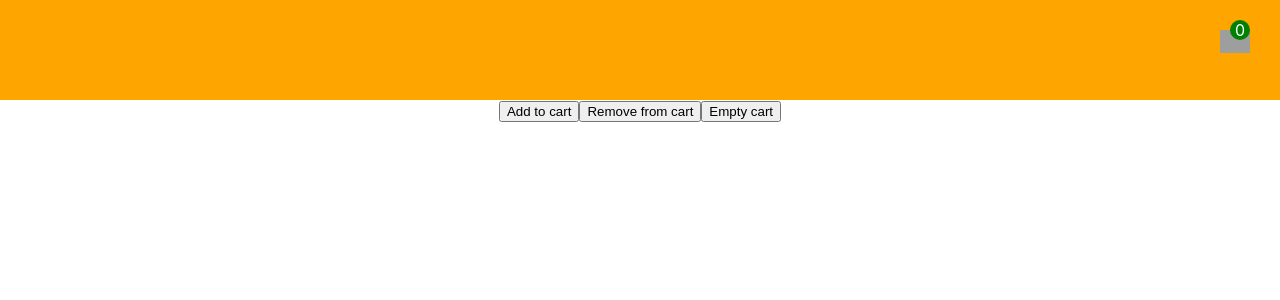
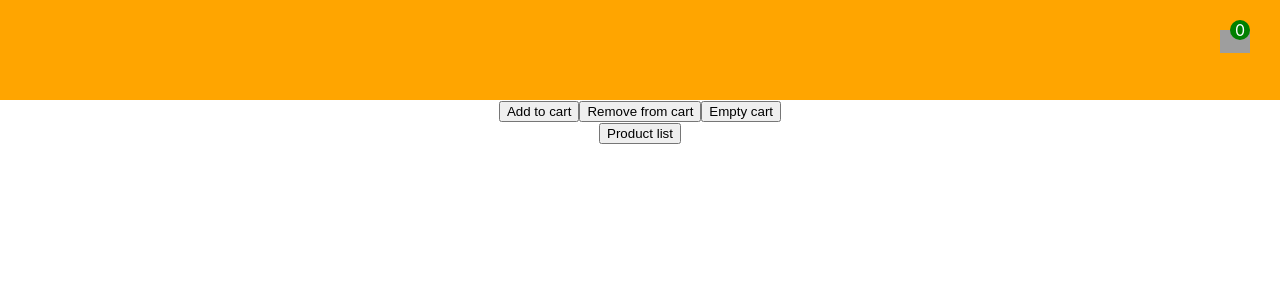
Before and after one commit to pramuditha1/react-redux-saga-shopping-cart, a React (Create React App) app: page / in a window 1280 px wide. Shown: the top 300 px of the page. Built offline with nearby package versions, Linux system fonts and the light colour scheme; grey boxes are pictures that could not be loaded.

Commit message:
Configure PRODUCT_LIST action, reducer, adding reducer to combined reducer, adding action in component to dispatching

```diff
--- a/src/components/Main.js
+++ b/src/components/Main.js
@@ -1,5 +1,6 @@
 import { useDispatch } from 'react-redux'
 import { addToCart, removeFromCart, emptyCart } from '../redux/action'
+import { getProductList } from '../redux/productActions'
 
 function Main() {
   const dispatch = useDispatch();
@@ -14,6 +15,8 @@ function Main() {
       <button onClick={() => dispatch(addToCart(product))}>Add to cart</button>
       <button onClick={() => dispatch(removeFromCart(product))}>Remove from cart</button>
       <button onClick={() => dispatch(emptyCart())}>Empty cart</button>
+      <br/>
+      <button onClick={() => {dispatch(getProductList())}}>Product list</button>
     </div>
   );
 }
--- a/src/redux/constants.js
+++ b/src/redux/constants.js
@@ -1,3 +1,4 @@
 export const ADD_TO_CART = 'ADD_TO_CART'
 export const REMOVE_FROM_CART = 'REMOVE_FROM_CART'
 export const EMPTY_CART = 'EMPTY_CART'
+export const PRODUCT_LIST = 'PRODUCT_LIST'
--- /dev/null
+++ b/src/redux/productActions.js
@@ -0,0 +1,10 @@
+import { PRODUCT_LIST } from './constants'
+
+export const getProductList = () => {
+    let data = "hello this is product list"
+    console.log('PRODUCT_LIST action called', data);
+    return {
+        type: PRODUCT_LIST,
+        data
+    }
+}
--- /dev/null
+++ b/src/redux/productReducer.js
@@ -0,0 +1,14 @@
+import { PRODUCT_LIST } from './constants'
+
+export const productList = (data = [], action) => {
+    console.warn('reducer is called action : ' , action);
+    // implement reducer logic using a switch statement
+    switch(action.type) {
+        case PRODUCT_LIST:
+            console.log('reducer called PRODUCT_LIST')
+            return [action.data]
+        default:
+            console.log('reducer called no action')
+            return []
+    }
+}
--- a/src/redux/reducer.js
+++ b/src/redux/reducer.js
@@ -16,6 +16,6 @@ export const cartData = (data = [], action) => {
             data = []
             return [...data]
         default:
-            return []
+            return data
     }
 }
--- a/src/redux/rootReducer.js
+++ b/src/redux/rootReducer.js
@@ -1,6 +1,8 @@
 import { combineReducers } from "redux";
 import { cartData } from './reducer'
+import { productList} from './productReducer'
 
 export default combineReducers({
-    cartData
+    cartData,
+    productList
 })
```
